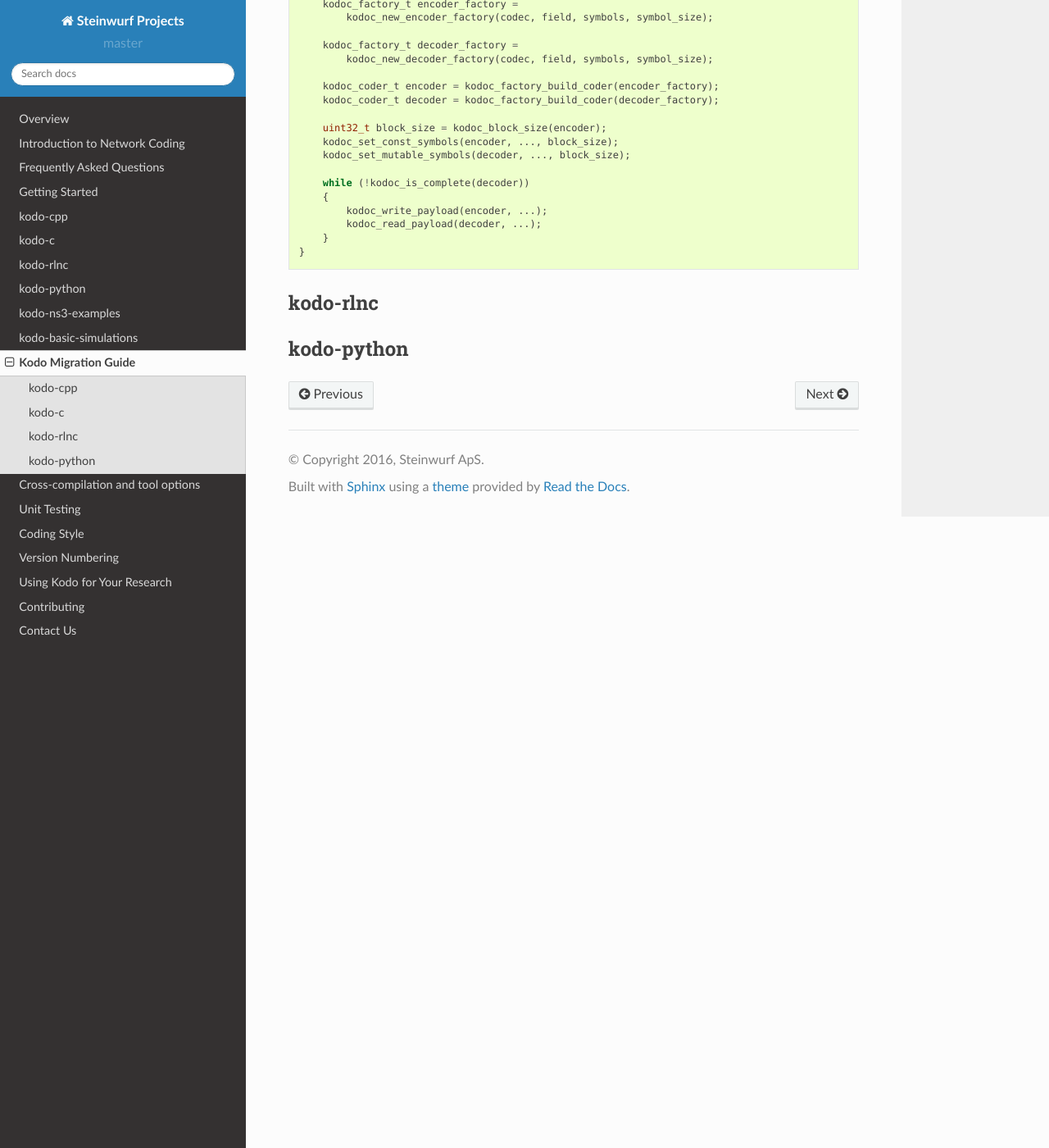
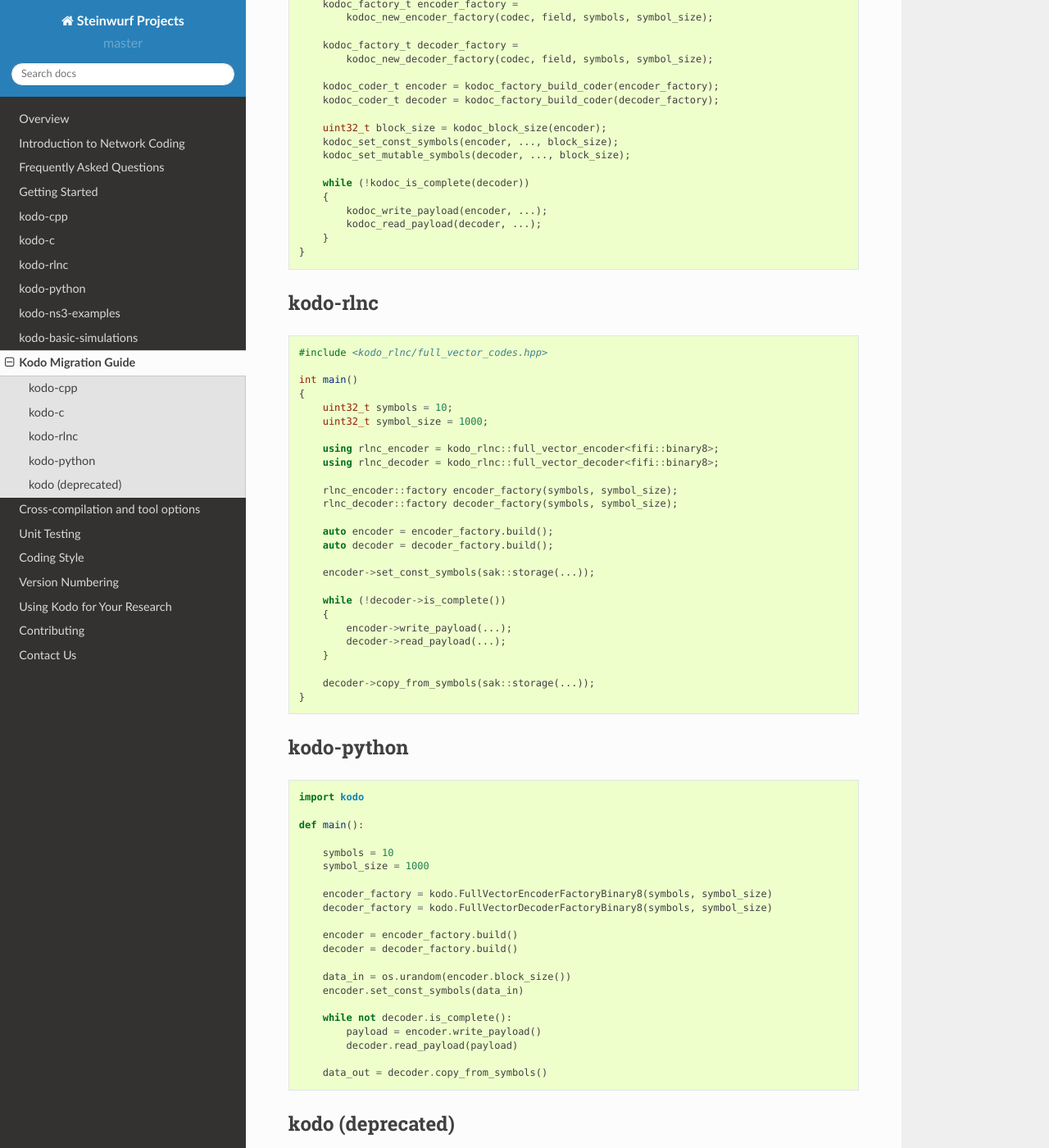
Before and after one commit to steinwurf/steinwurf-docs, a Sphinx documentation site: the page built from source/kodo_migration_guide.rst, in a window 1280 px wide and 1400 px high, scrolled down 1111 px. Shown: the whole window at 82% size. Built offline with Sphinx 7.4.7 and the Read the Docs theme 2.0.0, drawn with Linux system fonts in a browser that asks for light colours; some of the changed text lies outside the part shown.

Commit message:
Expand kodo_migration_guide.rst

```diff
--- a/source/kodo_migration_guide.rst
+++ b/source/kodo_migration_guide.rst
@@ -81,5 +81,95 @@
 kodo-rlnc
 ---------
 
+.. code-block:: cpp
+
+    #include <kodo_rlnc/full_vector_codes.hpp>
+
+    int main()
+    {
+        uint32_t symbols = 10;
+        uint32_t symbol_size = 1000;
+
+        using rlnc_encoder = kodo_rlnc::full_vector_encoder<fifi::binary8>;
+        using rlnc_decoder = kodo_rlnc::full_vector_decoder<fifi::binary8>;
+
+        rlnc_encoder::factory encoder_factory(symbols, symbol_size);
+        rlnc_decoder::factory decoder_factory(symbols, symbol_size);
+
+        auto encoder = encoder_factory.build();
+        auto decoder = decoder_factory.build();
+
+        encoder->set_const_symbols(sak::storage(...));
+
+        while (!decoder->is_complete())
+        {
+            encoder->write_payload(...);
+            decoder->read_payload(...);
+        }
+
+        decoder->copy_from_symbols(sak::storage(...));
+    }
+
 kodo-python
 -----------
+
+.. code-block:: python
+
+    import kodo
+
+    def main():
+
+        symbols = 10
+        symbol_size = 1000
+
+        encoder_factory = kodo.FullVectorEncoderFactoryBinary8(symbols, symbol_size)
+        decoder_factory = kodo.FullVectorDecoderFactoryBinary8(symbols, symbol_size)
+
+        encoder = encoder_factory.build()
+        decoder = decoder_factory.build()
+
+        data_in = os.urandom(encoder.block_size())
+        encoder.set_const_symbols(data_in)
+
+        while not decoder.is_complete():
+            payload = encoder.write_payload()
+            decoder.read_payload(payload)
+
+        data_out = decoder.copy_from_symbols()
+
+
+kodo (deprecated)
+-----------------
+
+We also show the API of our original kodo repository which is now deprecated.
+If you are still using this API, then consider migrating to the other projects
+that are mentioned above.
+
+.. code-block:: cpp
+
+    #include <kodo/rlnc/full_vector_codes.hpp>
+
+    int main()
+    {
+        uint32_t symbols = 10;
+        uint32_t symbol_size = 1000;
+
+        using rlnc_encoder = kodo::rlnc::full_vector_encoder<fifi::binary8>;
+        using rlnc_decoder = kodo::rlnc::full_vector_decoder<fifi::binary8>;
+
+        rlnc_encoder::factory encoder_factory(symbols, symbol_size);
+        rlnc_decoder::factory decoder_factory(symbols, symbol_size);
+
+        auto encoder = encoder_factory.build();
+        auto decoder = decoder_factory.build();
+
+        encoder->set_const_symbols(sak::storage(...));
+
+        while (!decoder->is_complete())
+        {
+            encoder->write_payload(...);
+            decoder->read_payload(...);
+        }
+
+        decoder->copy_from_symbols(sak::storage(...));
+    }
```
